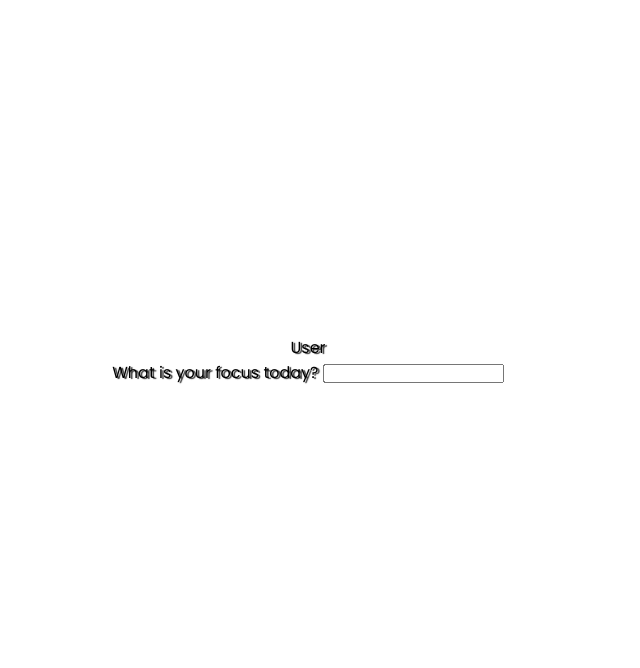
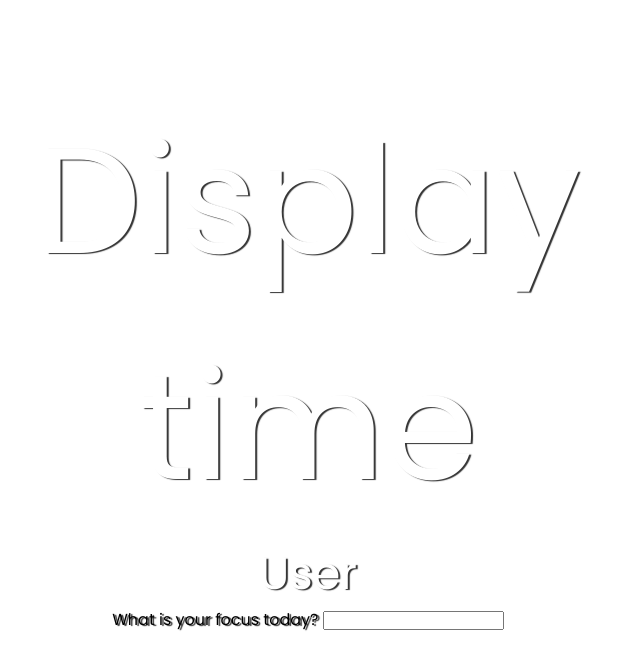
Before and after one commit to SteveAlsamarae/JS-MSP2, a plain HTML site: page index.html in a window 1280 px wide. Shown: the whole page, without its empty margins (332-972 px from the left). Drawn offline with Linux system fonts and the light colour scheme.

Commit message:
Add coloring and font size to user

```diff
--- a/assets/css/style.css
+++ b/assets/css/style.css
@@ -24,3 +24,8 @@ body{
     color: #ffffff;
     font-size: 150px;
 }
+
+.user {
+    color: #ffffff;
+    font-size: 2.8rem;
+}
--- a/index.html
+++ b/index.html
@@ -8,7 +8,7 @@
 </head>
 <body>
     <main class="clock-container">
-        <div id="DisplayClock" class="clock"></div>
+        <div id="DisplayClock" class="clock">Display time</div>
         <div id="User" class="user">User</div>
         <div class="focus-container">
             <label for="">What is your focus today?</label>
```
